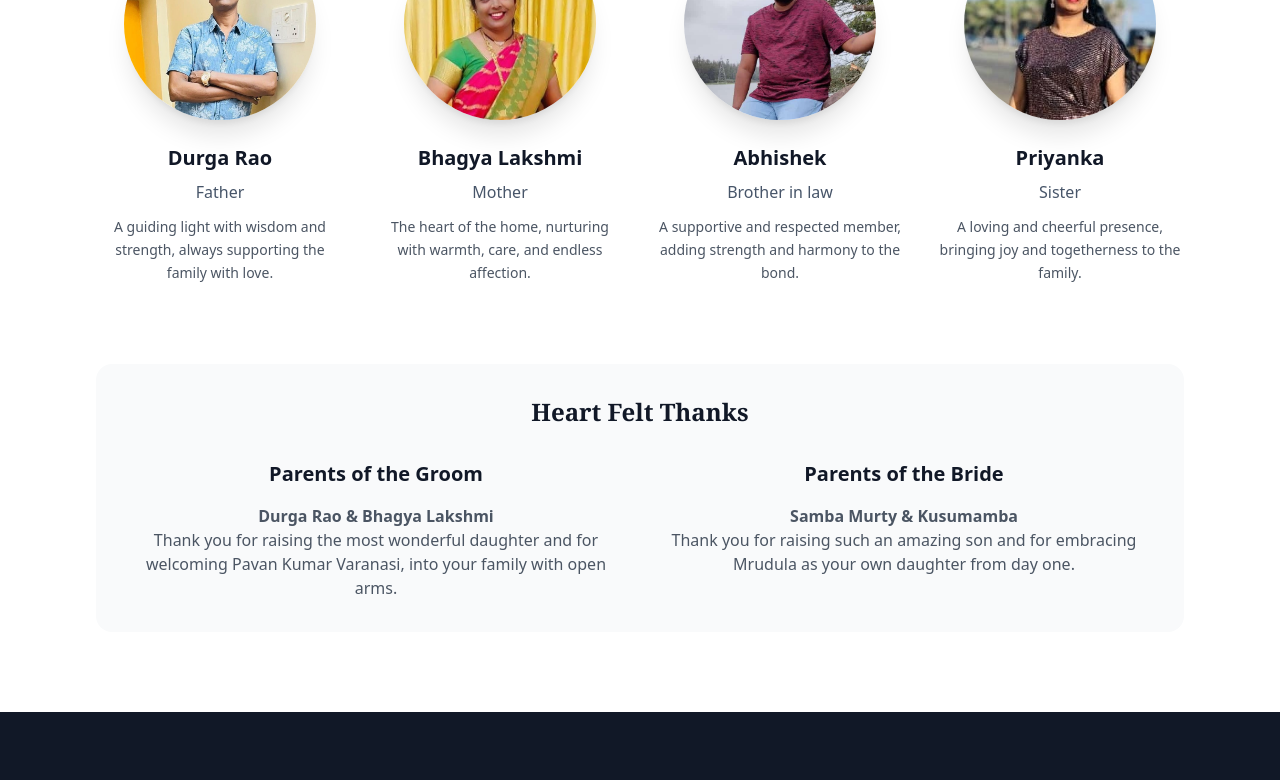
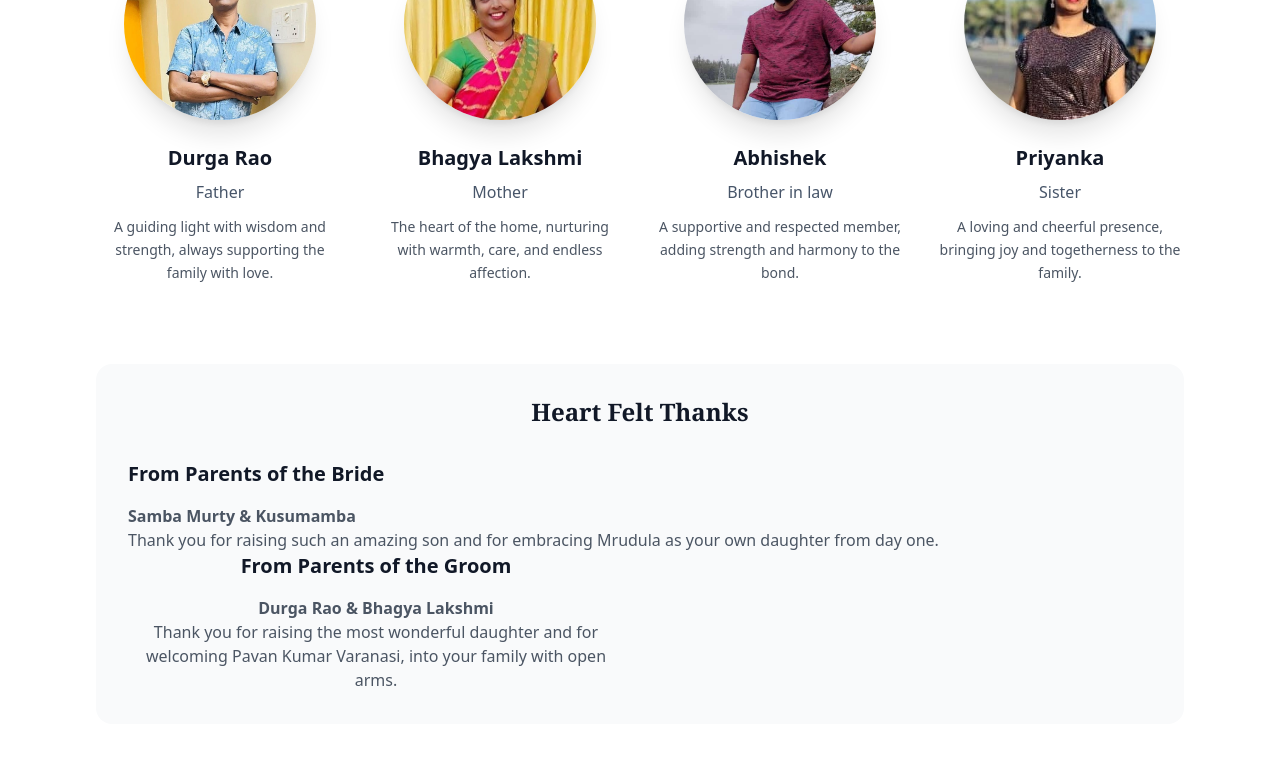
Before and after one commit to lademrudula/wedding, a React (Vite) app: page / in a window 1280 px wide. Shown: the part 6734-7514 px from the top of the page. Built offline with nearby package versions, Linux system fonts and the light colour scheme.

Commit message:
Update People.tsx
family

```diff
--- a/src/components/People.tsx
+++ b/src/components/People.tsx
@@ -150,19 +150,19 @@ const People = () => {
           <h3 className="text-2xl font-serif font-bold text-gray-900 mb-8 text-center">
             Heart Felt Thanks
           </h3>
+          <div>
+              <h4 className="text-xl font-semibold text-gray-900 mb-4">From Parents of the Bride</h4>
+              <p className="text-gray-600">
+                <strong>Samba Murty & Kusumamba</strong><br />
+                Thank you for raising such an amazing son and for embracing Mrudula as your own daughter from day one.
+              </p>
+            </div>
           <div className="grid md:grid-cols-2 gap-8 text-center">
             <div>
-              <h4 className="text-xl font-semibold text-gray-900 mb-4">Parents of the Groom</h4>
+              <h4 className="text-xl font-semibold text-gray-900 mb-4">From Parents of the Groom</h4>
               <p className="text-gray-600">
                 <strong>Durga Rao &  Bhagya Lakshmi</strong><br />
                 Thank you for raising the most wonderful daughter and for welcoming Pavan Kumar Varanasi, into your family with open arms.
-              </p>
-            </div>
-            <div>
-              <h4 className="text-xl font-semibold text-gray-900 mb-4">Parents of the Bride</h4>
-              <p className="text-gray-600">
-                <strong>Samba Murty & Kusumamba</strong><br />
-                Thank you for raising such an amazing son and for embracing Mrudula as your own daughter from day one.
               </p>
             </div>
           </div>
```
